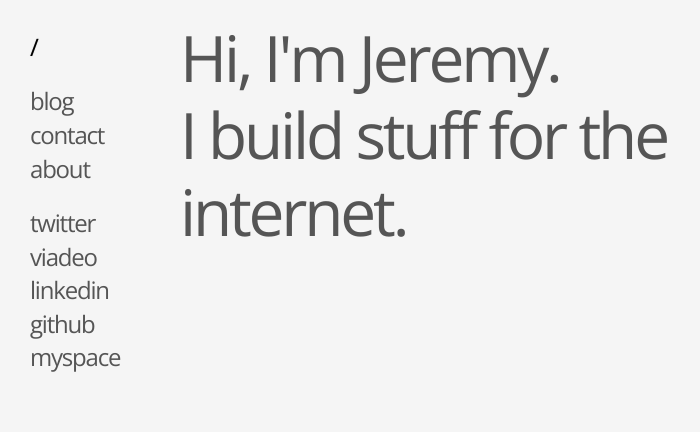
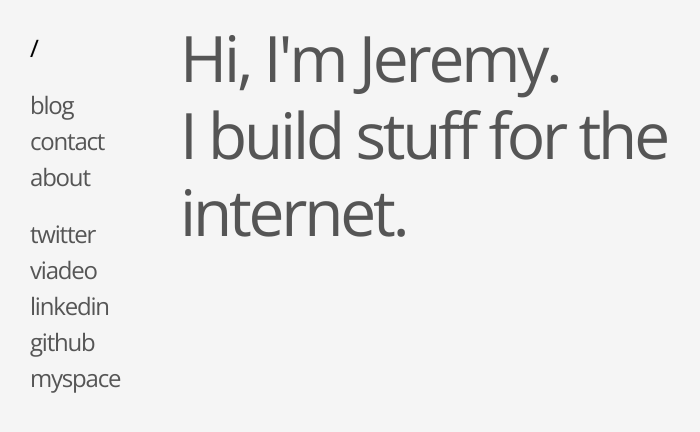
Before and after one commit to jeremybenaim/jeremybenaim.com, a Jekyll site: the page built from index.html, in a window 1280 px wide. Shown: the top 432 px of the page, without its empty margins (0-700 px from the left). Built offline with Jekyll 4.4.1, drawn with Linux system fonts in a browser that asks for light colours.

Commit message:
small css modifs

```diff
--- a/css/style.css
+++ b/css/style.css
@@ -4,7 +4,7 @@
 html,body {
     margin: 0;
     padding: 0;
-    font: 100 16px/1.4 'Open Sans', Arial, sans-serif;
+    font: 100 16px/1.5 'Open Sans', Arial, sans-serif;
     background: #f5f5f5;
     color: #555;
     text-rendering: optimizeLegibility;
@@ -26,7 +26,7 @@ section {
 	padding: 33px 20px 35px 180px;
 }
 article {
-	width: 600px;
+	width: 500px;
 }
 
 
```
